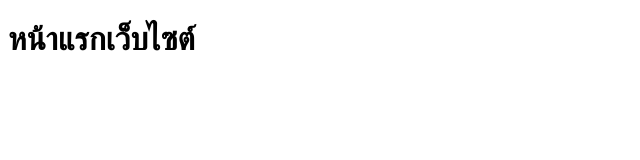
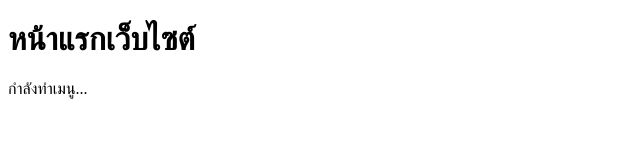
Before and after one commit to xuriwrrnbuysar-commits/PfoBoard_Bread, a plain HTML site: page index.html in a window 1280 px wide. Shown: the full height of the page, 0-640 px from the left. Drawn offline with Linux system fonts and the light colour scheme.

Commit message:
feat: create homepage UI

```diff
--- a/index.html
+++ b/index.html
@@ -7,5 +7,6 @@
 </head>
 <body>
     <h1>หน้าแรกเว็บไซต์</h1>
+    <p>กำลังทำเมนู...</p>
 </body>
 </html>
```
